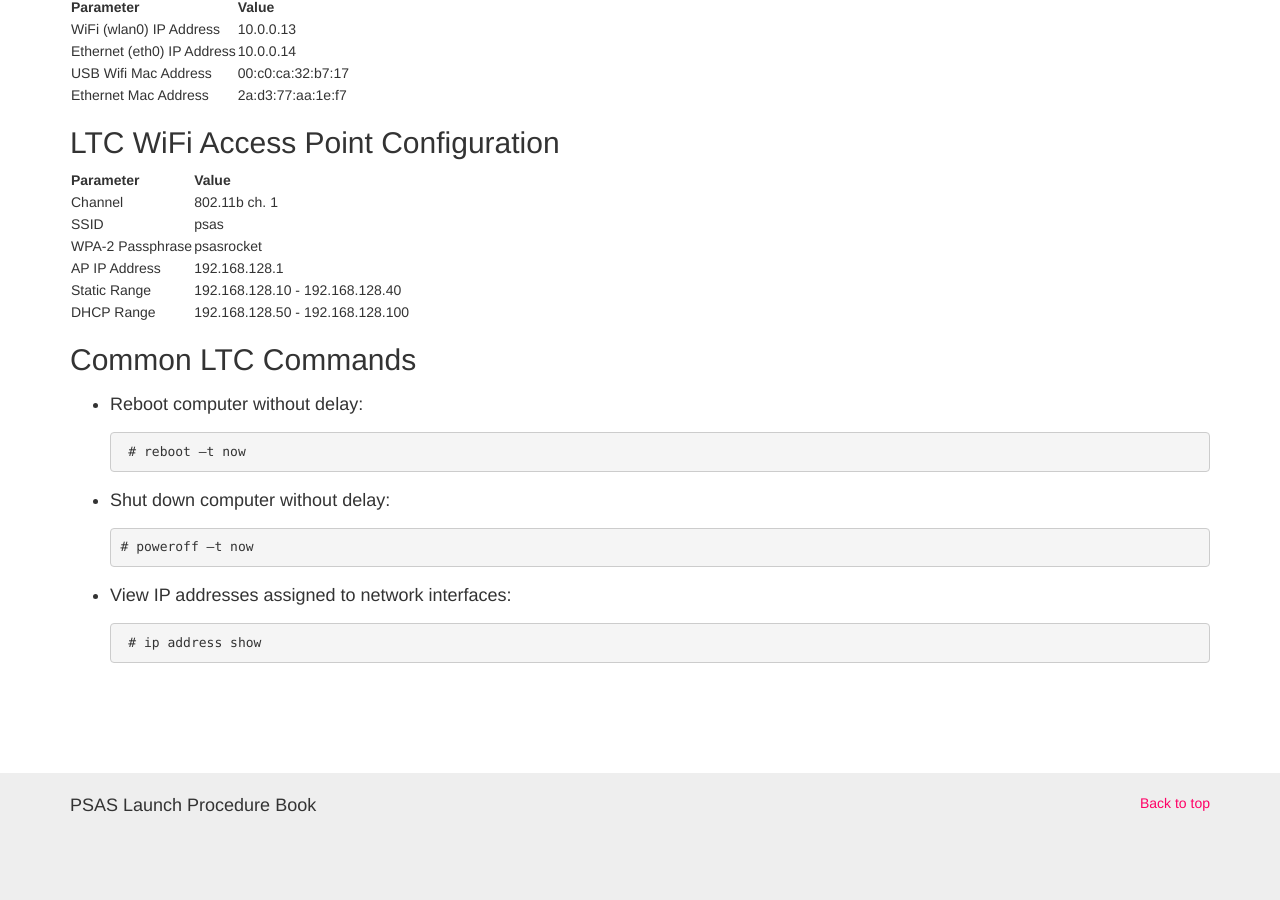
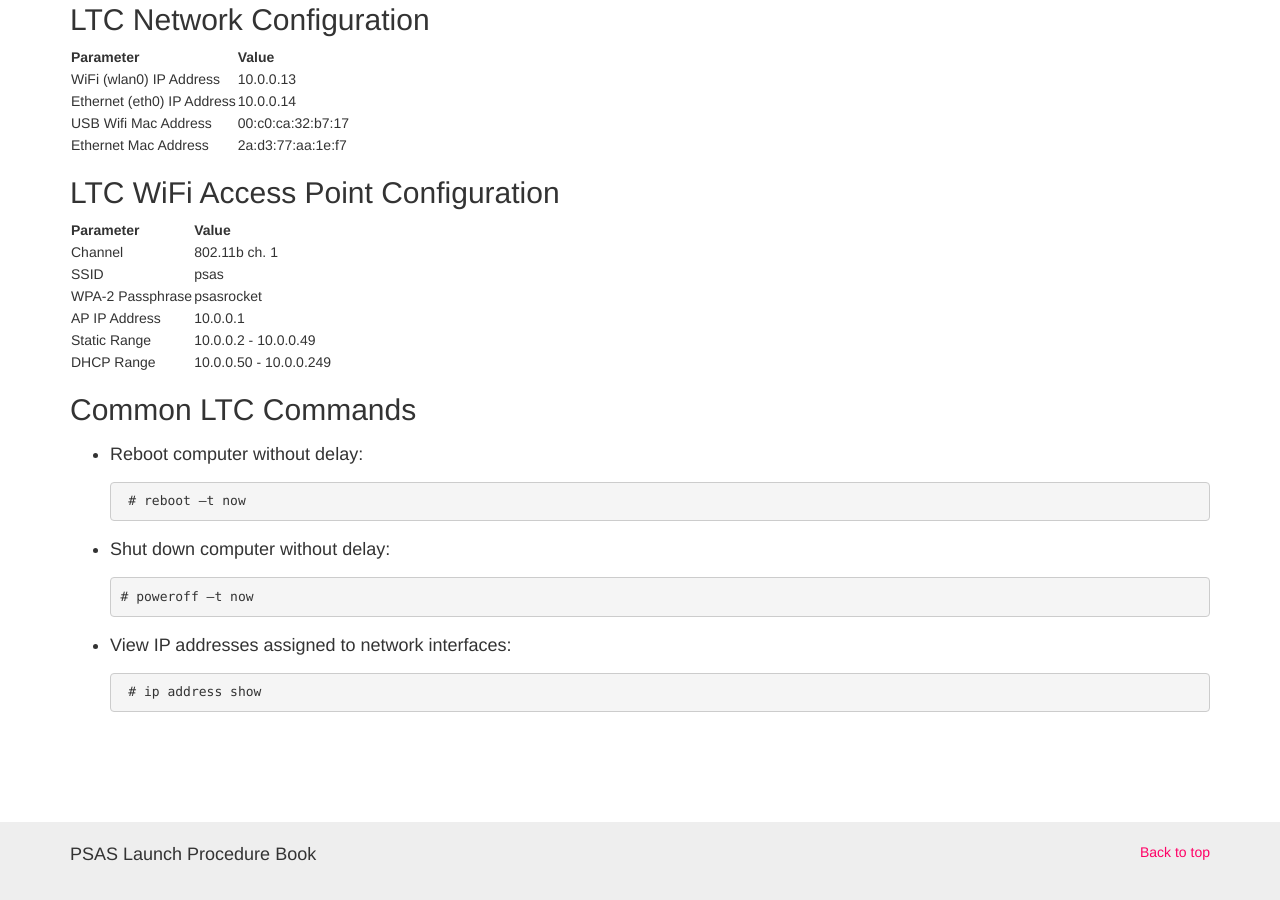
Before and after one commit to psas/procedure-book, a Jekyll site: the page built from 02-LaunchTowerComputer.markdown, in a window 1280 px wide and 900 px high, scrolled down 4955 px. Built offline with Jekyll 4.4.1, drawn with Linux system fonts in a browser that asks for light colours; some of the changed text lies outside the part shown.

Commit message:
updates from dry-run

```diff
--- a/02-LaunchTowerComputer.markdown
+++ b/02-LaunchTowerComputer.markdown
@@ -135,9 +137,7 @@
 
 ## Figures
 
-
 ![Bottom Bulkhead](diagrams/ltc/bottom_bulkhead.png)
-
 
 ![Power Interface Board](diagrams/ltc/power_interface_board.png)
 
@@ -168,10 +168,9 @@
  Channel          | 802.11b ch. 1
  SSID             | psas
  WPA-2 Passphrase | psasrocket
- AP IP Address    | 192.168.128.1
- Static Range     | 192.168.128.10 - 192.168.128.40
- DHCP Range       | 192.168.128.50 - 192.168.128.100
-
+ AP IP Address    | 10.0.0.1
+ Static Range     | 10.0.0.2 - 10.0.0.49
+ DHCP Range       | 10.0.0.50 - 10.0.0.249
 
 ## Common LTC Commands
 
```
Also changed, not shown: other parts of 02-LaunchTowerComputer.markdown (+4 -2 lines).
